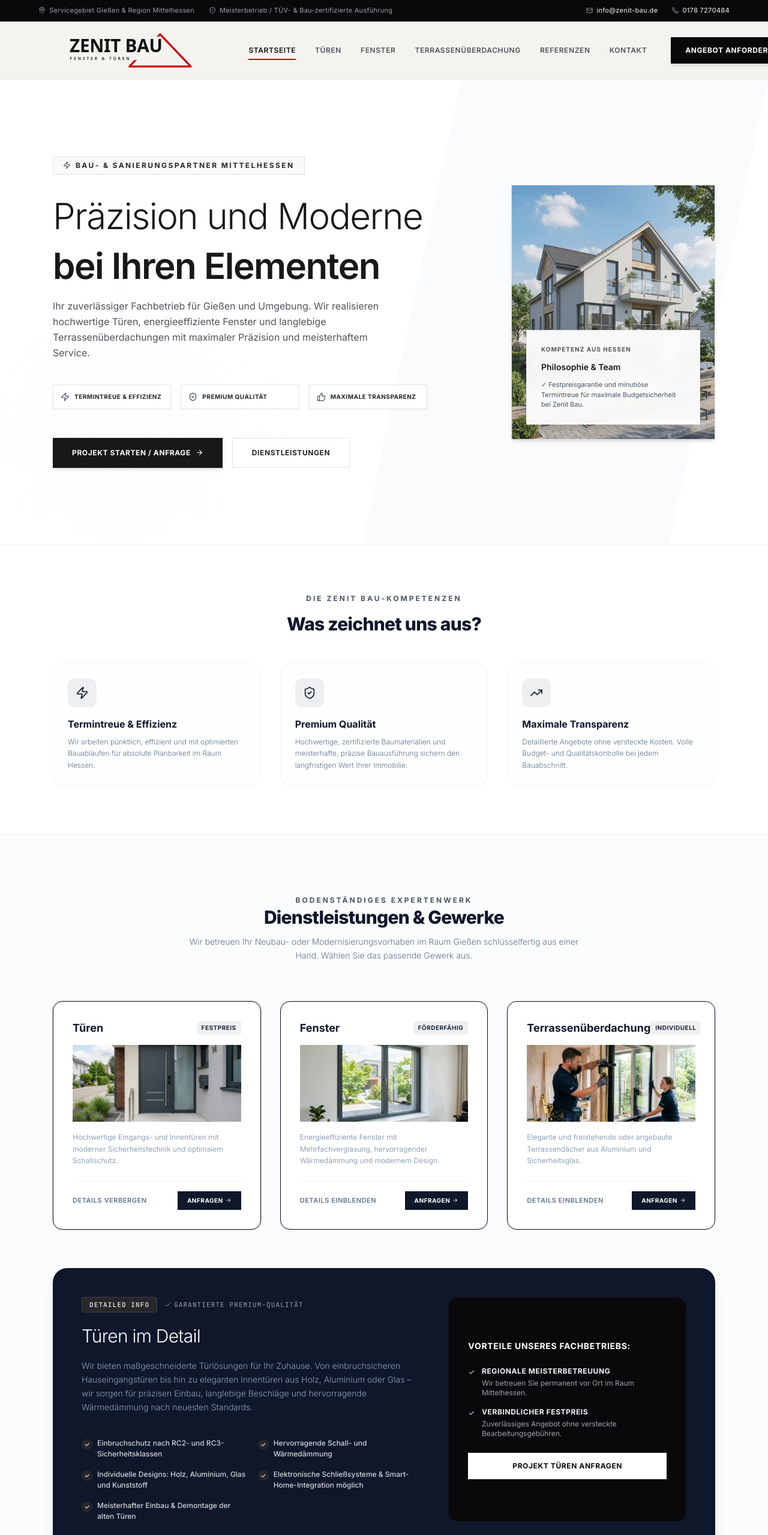
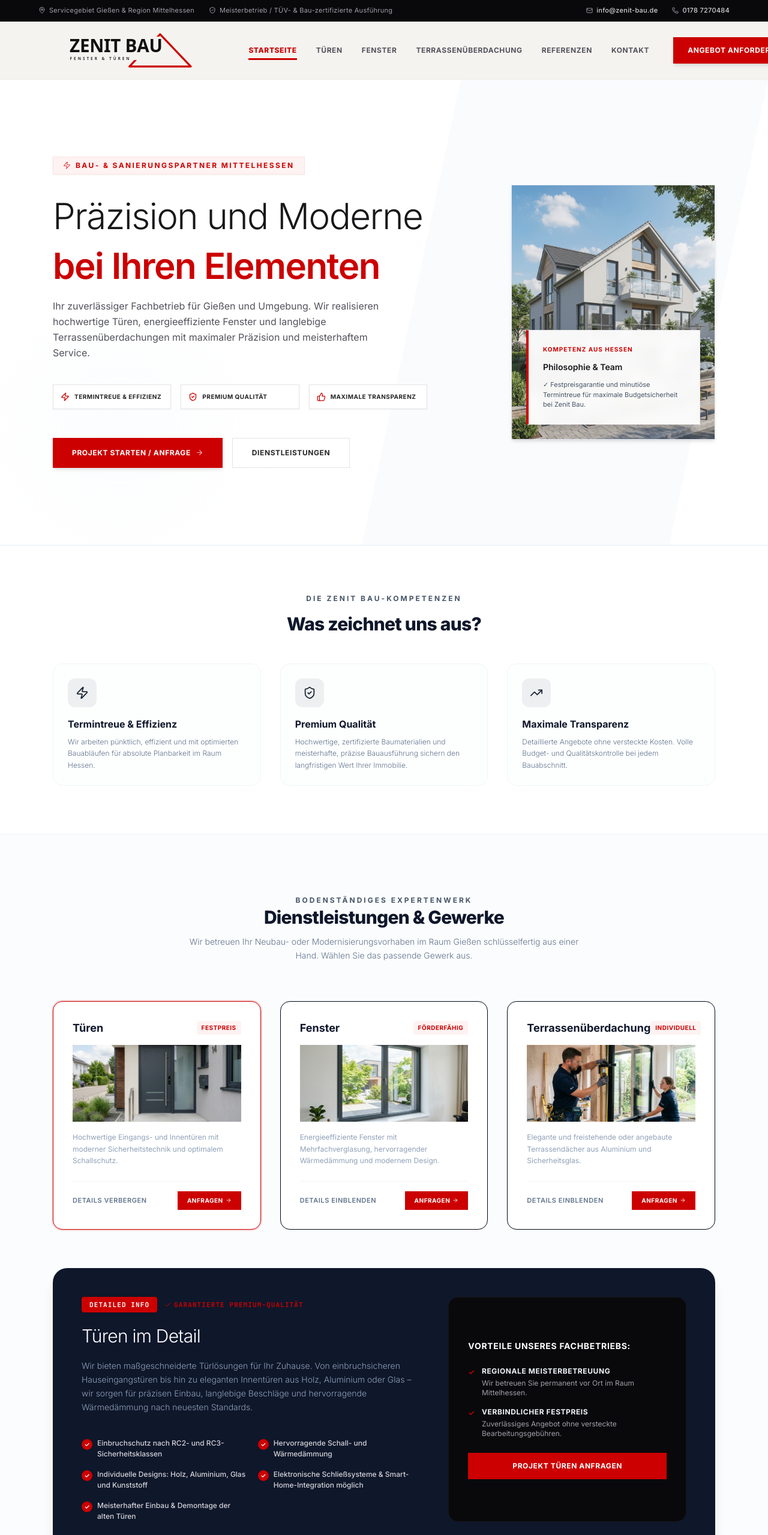
Before and after one commit to hamdonmez-web/hamdonmez-bau-web, a React (Vite) app: page / in a window 1280 px wide. Shown: the top 2559 px of the page at 60% size. Built offline with nearby package versions, Linux system fonts and the light colour scheme.

Commit message:
style: update UI to reflect brand identity
Apply consistent brand colors, hover states, and design elements across key components to improve visual cohesion and user experience.

```diff
--- a/src/components/Hero.tsx
+++ b/src/components/Hero.tsx
@@ -27,14 +27,14 @@ export default function Hero() {
         {/* Left Column - Elegant Modern Typography */}
         <div className="lg:col-span-7 space-y-8 text-left">
 
-          <div className="inline-flex items-center space-x-2 bg-zinc-50 border border-zinc-200 px-4 py-1.5 rounded-none text-zinc-800 text-xs font-bold uppercase tracking-[0.2em]">
-            <Zap size={13} className="text-zinc-600" />
+          <div className="inline-flex items-center space-x-2 bg-brand-light border border-brand-muted px-4 py-1.5 rounded-none text-brand text-xs font-bold uppercase tracking-[0.2em] shadow-xs">
+            <Zap size={13} className="text-brand animate-pulse" />
             <span>Bau- & Sanierungspartner Mittelhessen</span>
           </div>
 
           <div className="space-y-4">
             <h1 className="text-4xl sm:text-6xl font-light text-zinc-900 leading-tight tracking-tight font-sans">
-              Präzision und Moderne <span className="font-semibold block text-zinc-900 mt-2">bei Ihren Elementen</span>
+              Präzision und Moderne <span className="font-semibold block text-brand mt-2">bei Ihren Elementen</span>
             </h1>
             <p className="text-zinc-600 text-sm sm:text-base max-w-xl leading-relaxed font-normal">
               Ihr zuverlässiger Fachbetrieb für Gießen und Umgebung. Wir realisieren hochwertige Türen, energieeffiziente Fenster und langlebige Terrassenüberdachungen mit maximaler Präzision und meisterhaftem Service.
@@ -44,11 +44,11 @@ export default function Hero() {
           {/* Quick Info Grid */}
           <div className="grid grid-cols-1 sm:grid-cols-3 gap-4 py-2">
             {[
-              { icon: Zap, text: "Termintreue & Effizienz", color: "#475569" },
-              { icon: ShieldCheck, text: "Premium Qualität", color: "#475569" },
-              { icon: ThumbsUp, text: "Maximale Transparenz", color: "#475569" }
+              { icon: Zap, text: "Termintreue & Effizienz", color: "#cc0000" },
+              { icon: ShieldCheck, text: "Premium Qualität", color: "#cc0000" },
+              { icon: ThumbsUp, text: "Maximale Transparenz", color: "#cc0000" }
             ].map((item, idx) => (
-              <div key={idx} className="flex items-center space-x-2 text-zinc-800 bg-white border border-zinc-200 p-3 shadow-xs">
+              <div key={idx} className="flex items-center space-x-2 text-zinc-800 bg-white border border-zinc-200 p-3 shadow-xs hover:border-brand-muted transition-colors duration-250">
                 <item.icon size={15} style={{ color: item.color }} className="shrink-0" />
                 <span className="text-[10px] font-bold uppercase tracking-wider">{item.text}</span>
               </div>
@@ -59,14 +59,14 @@ export default function Hero() {
           <div className="flex flex-col sm:flex-row gap-4 pt-2">
             <button
               onClick={handleScrollToForm}
-              className="px-8 py-4 bg-zinc-900 hover:bg-zinc-800 text-white font-bold text-xs uppercase tracking-wider transition-all active:scale-95 shadow-md flex items-center justify-center space-x-2"
+              className="px-8 py-4 bg-brand hover:bg-brand-hover text-white font-bold text-xs uppercase tracking-wider transition-all duration-300 active:scale-95 shadow-md hover:shadow-lg hover:shadow-brand/20 flex items-center justify-center space-x-2 cursor-pointer"
             >
               <span>Projekt starten / Anfrage</span>
-              <ArrowRight size={13} className="text-white" />
+              <ArrowRight size={13} className="text-white animate-pulse" />
             </button>
             <button
               onClick={handleScrollToProducts}
-              className="px-8 py-4 bg-white hover:bg-zinc-50 text-zinc-800 border border-zinc-200 text-xs font-bold uppercase tracking-wider transition-all flex items-center justify-center space-x-2"
+              className="px-8 py-4 bg-white hover:bg-brand-light text-zinc-800 hover:text-brand border border-zinc-200 hover:border-brand-muted text-xs font-bold uppercase tracking-wider transition-all duration-300 flex items-center justify-center space-x-2 cursor-pointer"
             >
               <span>Dienstleistungen</span>
             </button>
@@ -86,9 +86,9 @@ export default function Hero() {
             {/* Absolute overlay for geometry balance theme */}
             <div className="absolute inset-0 bg-[#0f172a]/5 mix-blend-overlay" />
 
-            {/* Floating Trust Card */}
-            <div className="absolute bottom-6 left-6 right-6 bg-white/95 backdrop-blur-sm border border-zinc-200 p-6 shadow-xl space-y-3 text-left">
-              <span className="text-[10px] font-bold text-zinc-600 uppercase tracking-widest block">KOMPETENZ AUS HESSEN</span>
+            {/* Floating Trust Card with Crimson Accent bar */}
+            <div className="absolute bottom-6 left-6 right-6 bg-white/95 backdrop-blur-sm border border-zinc-200 p-6 shadow-xl space-y-3 text-left border-l-4 border-l-brand">
+              <span className="text-[10px] font-bold text-brand uppercase tracking-widest block">KOMPETENZ AUS HESSEN</span>
               <h4 className="text-sm font-semibold text-zinc-900 leading-snug">Philosophie & Team</h4>
               <p className="text-[11px] text-[#475569] leading-normal">
                 ✓ Festpreisgarantie und minutiöse Termintreue für maximale Budgetsicherheit bei Zenit Bau.
--- a/src/components/Navbar.tsx
+++ b/src/components/Navbar.tsx
@@ -98,10 +98,10 @@ export default function Navbar({ activeTab, onChangeTab, onOpenInquiry }: Navbar
               <a
                 key={item.id}
                 onClick={() => handleTabClick(item.id)}
-                className={`font-semibold text-xs uppercase tracking-wider transition-all cursor-pointer relative py-2 shrink-0 after:absolute after:bottom-0 after:left-0 after:h-[2px] after:bg-[#cc0000] after:transition-all ${
+                className={`font-bold text-xs uppercase tracking-wider transition-all cursor-pointer relative py-2 shrink-0 after:absolute after:bottom-0 after:left-0 after:h-[2.5px] after:bg-brand after:transition-all ${
                   activeTab === item.id
-                    ? 'text-[#111111] after:w-full font-bold'
-                    : 'text-zinc-600 hover:text-[#111111] after:w-0 hover:after:w-full'
+                    ? 'text-brand after:w-full font-extrabold'
+                    : 'text-zinc-600 hover:text-brand after:w-0 hover:after:w-full'
                 }`}
               >
                 {item.label}
@@ -109,7 +109,7 @@ export default function Navbar({ activeTab, onChangeTab, onOpenInquiry }: Navbar
             ))}
             <button
               onClick={onOpenInquiry}
-              className="bg-zinc-950 text-white hover:bg-zinc-800 active:scale-95 px-6 py-3.5 shadow-md transition-all cursor-pointer font-bold text-xs uppercase tracking-wider rounded-none shrink-0 ml-2"
+              className="bg-brand text-white hover:bg-brand-hover hover:shadow-lg hover:shadow-brand/20 active:scale-95 px-6 py-3.5 shadow-md transition-all duration-300 cursor-pointer font-bold text-xs uppercase tracking-wider rounded-none shrink-0 ml-2"
               id="desktop-cta-btn"
             >
               Angebot anfordern
@@ -175,7 +175,7 @@ export default function Navbar({ activeTab, onChangeTab, onOpenInquiry }: Navbar
                       setIsOpen(false);
                       onOpenInquiry();
                     }}
-                    className="w-full bg-zinc-950 text-white font-bold text-center py-3.5 text-xs uppercase tracking-wider hover:bg-zinc-800 active:scale-95 transition-all block cursor-pointer"
+                    className="w-full bg-brand text-white font-bold text-center py-3.5 text-xs uppercase tracking-wider hover:bg-brand-hover active:scale-95 transition-all block cursor-pointer"
                   >
                     Angebot anfordern
                   </button>
--- a/src/components/Products.tsx
+++ b/src/components/Products.tsx
@@ -103,13 +103,13 @@ export default function Products({ onSelectService }: ProductsProps) {
               <div
                 key={service.id}
                 className={`bg-white p-8 border rounded-2xl flex flex-col justify-between hover:shadow-lg transition-all ${
-                  isExpanded ? 'border-zinc-900 ring-2 ring-zinc-900/10' : 'border-slate-150'
+                  isExpanded ? 'border-brand ring-2 ring-brand/15' : 'border-slate-150 hover:border-brand-muted'
                 }`}
               >
                 <div>
                   <div className="flex justify-between items-start mb-4">
                     <h3 className="font-bold text-slate-900 text-base sm:text-lg leading-snug">{service.title}</h3>
-                    <span className="px-2 py-1 text-[10px] font-bold rounded uppercase tracking-wider" style={{ backgroundColor: "#1e293b11", color: "#1e293b" }}>
+                    <span className="px-2 py-1 text-[10px] font-bold rounded uppercase tracking-wider bg-brand-light text-brand">
                       {startingTags[idx].price}
                     </span>
                   </div>
@@ -130,15 +130,14 @@ export default function Products({ onSelectService }: ProductsProps) {
                 <div className="pt-4 border-t border-slate-100 flex items-center justify-between">
                   <button
                     onClick={() => setActiveDetailId(activeDetailId === service.id ? null : service.id)}
-                    className="text-slate-500 hover:text-zinc-900 text-[11px] font-semibold uppercase tracking-wider cursor-pointer"
+                    className="text-slate-500 hover:text-brand text-[11px] font-semibold uppercase tracking-wider cursor-pointer transition-colors duration-200"
                   >
                     {isExpanded ? 'Details verbergen' : 'Details einblenden'}
                   </button>
 
                   <button
                     onClick={() => handleCtaClick(service.id)}
-                    className="text-white hover:brightness-110 px-4 py-2 font-bold text-[10px] uppercase tracking-wider transition hover:shadow-md flex items-center gap-1 shrink-0 cursor-pointer"
-                    style={{ backgroundColor: "#0f172a" }}
+                    className="bg-brand hover:bg-brand-hover text-white px-4 py-2 font-bold text-[10px] uppercase tracking-wider transition-all duration-300 hover:shadow-md hover:shadow-brand/25 flex items-center gap-1 shrink-0 cursor-pointer"
                   >
                     <span>Anfragen</span>
                     <ArrowRight size={10} style={{ color: "#ffffff" }} />
@@ -167,11 +166,11 @@ export default function Products({ onSelectService }: ProductsProps) {
                   <div className="grid grid-cols-1 lg:grid-cols-12 gap-10 items-center">
                     <div className="lg:col-span-7 space-y-6">
                       <div className="flex items-center space-x-3 text-[11px] uppercase tracking-widest font-mono">
-                        <span className="bg-zinc-800 border border-zinc-700 px-3 py-1 rounded text-zinc-300 font-bold">
+                        <span className="bg-brand text-white border border-brand/20 px-3 py-1 rounded font-bold shadow-sm">
                           DETAILED INFO
                         </span>
-                        <span className="text-zinc-450 text-zinc-450 text-zinc-400 flex items-center">
-                          <Check size={12} className="mr-1 text-zinc-400" />
+                        <span className="text-brand flex items-center font-semibold">
+                          <Check size={12} className="mr-1 text-brand" />
                           Garantierte Premium-Qualität
                         </span>
                       </div>
@@ -187,7 +186,7 @@ export default function Products({ onSelectService }: ProductsProps) {
                       <div className="grid grid-cols-1 sm:grid-cols-2 gap-4 pt-4">
                         {service.features.map((feat, i) => (
                           <div key={i} className="flex items-start space-x-2">
-                            <span className="flex items-center justify-center w-4.5 h-4.5 rounded-full bg-zinc-800 text-zinc-300 text-[10px] shrink-0 mt-0.5 font-bold">
+                            <span className="flex items-center justify-center w-4.5 h-4.5 rounded-full bg-brand text-white text-[10px] shrink-0 mt-0.5 font-bold shadow-xs">
                               ✓
                             </span>
                             <span className="text-zinc-300 text-xs font-medium leading-normal">{feat}</span>
@@ -203,7 +202,7 @@ export default function Products({ onSelectService }: ProductsProps) {
 
                       <div className="space-y-4">
                         <div className="flex items-start space-x-3 text-xs">
-                          <div className="text-zinc-400 font-bold mt-0.5">✓</div>
+                          <div className="text-brand font-bold mt-0.5">✓</div>
                           <div>
                             <p className="font-bold text-slate-100 uppercase tracking-wider">Regionale Meisterbetreuung</p>
                             <p className="text-zinc-400 mt-1">Wir betreuen Sie permanent vor Ort im Raum Mittelhessen.</p>
@@ -211,7 +210,7 @@ export default function Products({ onSelectService }: ProductsProps) {
                         </div>
 
                         <div className="flex items-start space-x-3 text-xs">
-                          <div className="text-zinc-400 font-bold mt-0.5">✓</div>
+                          <div className="text-brand font-bold mt-0.5">✓</div>
                           <div>
                             <p className="font-bold text-slate-100 uppercase tracking-wider">Verbindlicher Festpreis</p>
                             <p className="text-zinc-400 mt-1">Zuverlässiges Angebot ohne versteckte Bearbeitungsgebühren.</p>
@@ -221,7 +220,7 @@ export default function Products({ onSelectService }: ProductsProps) {
 
                       <button
                         onClick={() => handleCtaClick(service.id)}
-                        className="w-full bg-white hover:bg-zinc-200 text-zinc-950 font-bold py-3.5 tracking-wider text-xs uppercase hover:brightness-110 active:scale-95 transition-all text-center rounded-none cursor-pointer"
+                        className="w-full bg-brand hover:bg-brand-hover text-white font-bold py-3.5 tracking-wider text-xs uppercase hover:shadow-lg hover:shadow-brand/25 active:scale-95 transition-all duration-300 text-center rounded-none cursor-pointer"
                       >
                         Projekt {service.title} anfragen
                       </button>
--- a/src/index.css
+++ b/src/index.css
@@ -5,6 +5,12 @@
   --font-sans: "Inter", ui-sans-serif, system-ui, sans-serif;
   --font-mono: "JetBrains Mono", ui-monospace, SFMono-Regular, monospace;
   --font-serif: "Cinzel", Georgia, Cambria, "Times New Roman", Times, serif;
+
+  --color-brand: #cc0000;
+  --color-brand-hover: #e50000;
+  --color-brand-vibrant: #ff1a1a;
+  --color-brand-light: #fef2f2;
+  --color-brand-muted: #fee2e2;
 }
 
 html {
```
Also changed, not shown: src/components/AnfrageForm.tsx (+8 -8 lines), src/components/Promo.tsx (+18 -19 lines).
